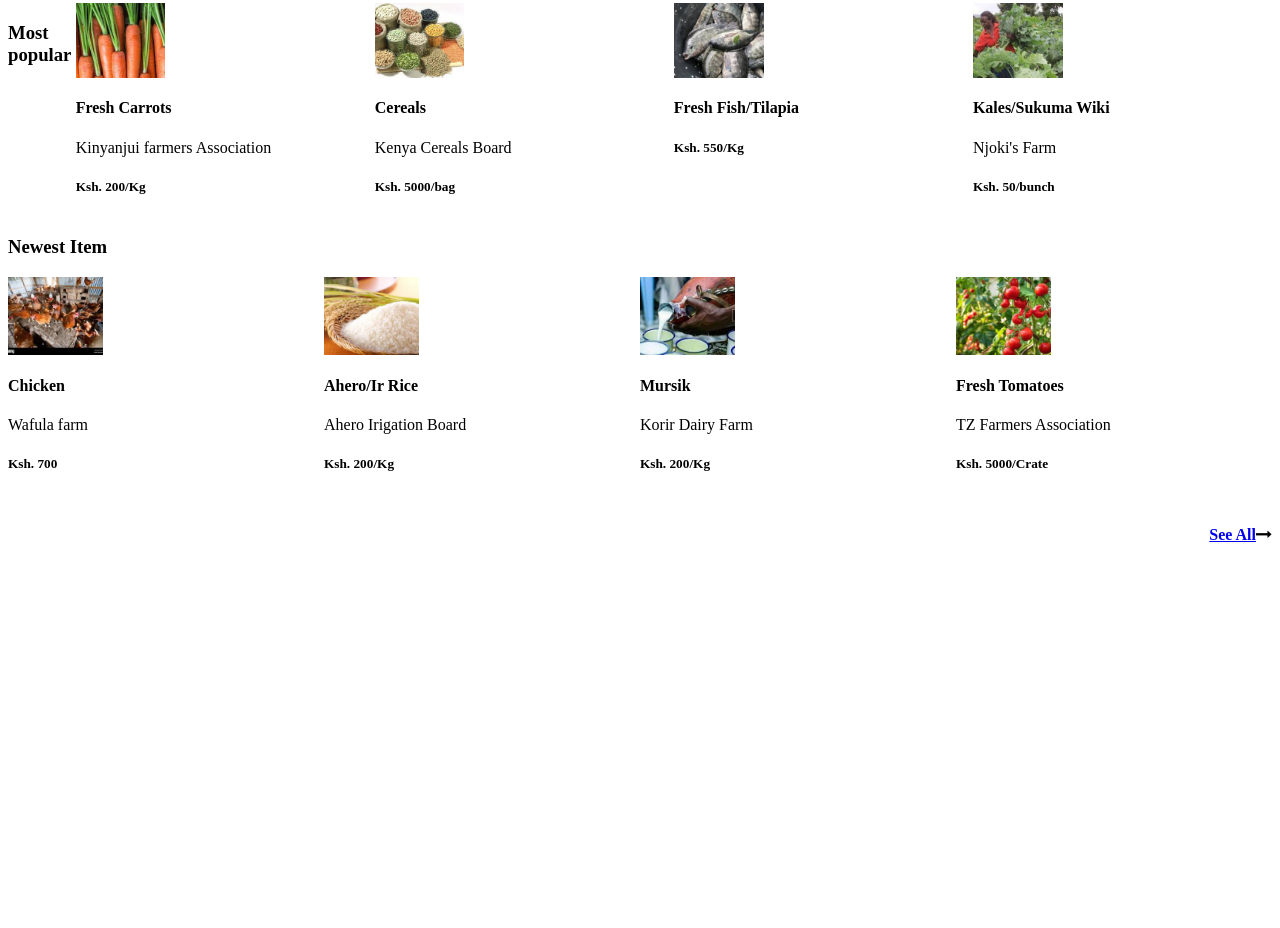
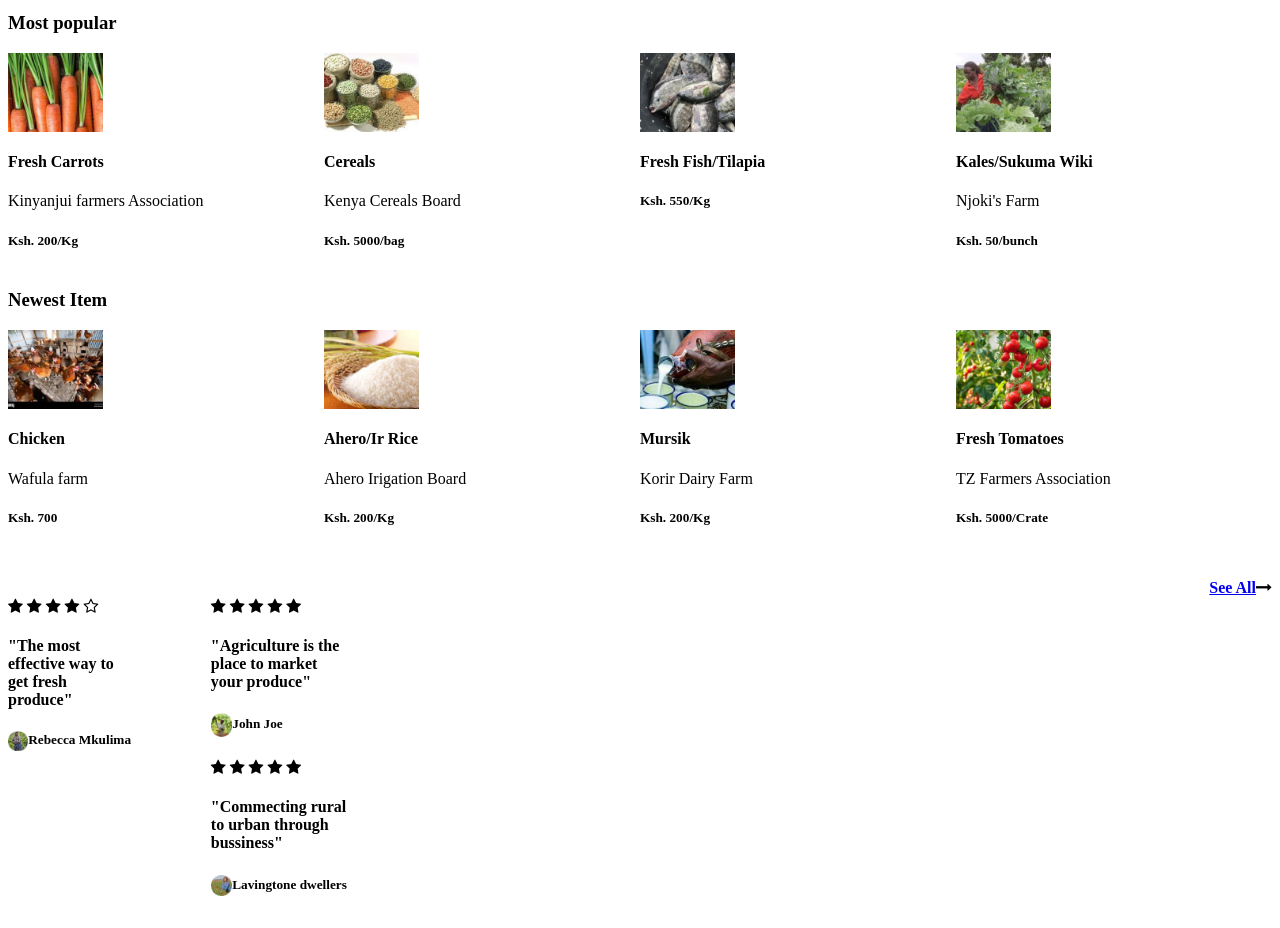
Before and after one commit to DaisyOdongo/AgriPlus-Website, a plain HTML site: page idex.html in a window 1280 px wide. Shown: the part 1555-2483 px from the top of the page. Before the commit the page ends 2120 px from the top, so only its background shows below. Drawn offline with Linux system fonts and the light colour scheme.

Commit message:
add changes

```diff
--- a/idex.html
+++ b/idex.html
@@ -64,8 +64,9 @@
         <p>We go beyond the borders to ensure that you get fresh produce <br> from the farm. Our customers satisfaction is our mission</p>
     </div>
 
+    <div>
+    <h3>Most popular</h3>
     <div class="banner3">
-        <h3>Most popular</h3>
             <section id=" carrots">
                 <img src="assets/images/Rectangle 5.png" alt="">
                 <h4>Fresh Carrots</h4>
@@ -89,6 +90,7 @@
                 <p>Njoki's Farm</p>
                 <h5>Ksh. 50/bunch</h5>
             </section>
+    </div>
 
     </div>
     <h3>Newest Item</h3>
@@ -127,7 +129,45 @@
     <div id="all">
         <h4><a href="#">See All</a><i class="fa fa-long-arrow-right" aria-hidden="true"></i></h4>
         <div>
+ </div>
+
+</div>
+
+<div class="banner5">
+    <div id="star">
+        <i class="fa fa-star" aria-hidden="true"></i>
+        <i class="fa fa-star" aria-hidden="true"></i>
+        <i class="fa fa-star" aria-hidden="true"></i>
+        <i class="fa fa-star" aria-hidden="true"></i>
+        <i class="fa fa-star-o" aria-hidden="true"></i>
+
+        <h4>"The most <br> effective way to <br>get fresh <br> produce"</h4>
+        <h5><img src="assets/images/Rectangle 11.png" alt="">Rebecca Mkulima</h5>
+    </div>
+    <div>
+    <div id="star1">
+        <i class="fa fa-star" aria-hidden="true"></i>
+        <i class="fa fa-star" aria-hidden="true"></i>
+        <i class="fa fa-star" aria-hidden="true"></i>
+        <i class="fa fa-star" aria-hidden="true"></i>
+        <i class="fa fa-star" aria-hidden="true"></i>
+
+        <h4>"Agriculture is the <br> place to market <br> your produce"</h4>
+        <h5><img src="assets/images/Rectangle 11-1.png" alt="">John Joe</h5>
+    </div>
+    <div>
+    <div id="star2">
+        <i class="fa fa-star" aria-hidden="true"></i>
+        <i class="fa fa-star" aria-hidden="true"></i>
+        <i class="fa fa-star" aria-hidden="true"></i>
+        <i class="fa fa-star" aria-hidden="true"></i>
+        <i class="fa fa-star" aria-hidden="true"></i>
 
 
-         </div>
+        <h4>"Commecting rural <br> to urban through <br> bussiness"</h4>
+        <h5><img src="assets/images/Rectangle 11-2.png" alt="">Lavingtone dwellers</h5>
+    </div>
+    </div>
+
+</div>
 </html>
--- a/index.css
+++ b/index.css
@@ -142,3 +142,19 @@ margin-right: 10%;
     border-width: 10px;
     border-color: grey;
 }
+
+
+.banner5{
+    display: flex;
+    flex-direction: row;
+    margin-top: 50px;
+     margin-bottom: 10px;
+}
+
+.banner5 img{
+    max-width: 10%;
+    max-height: auto;
+    vertical-align: middle;
+    border: 0;
+    box-sizing: border-box;
+}
```
